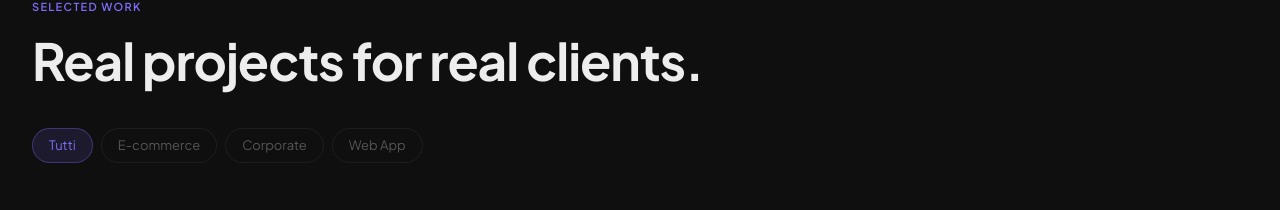
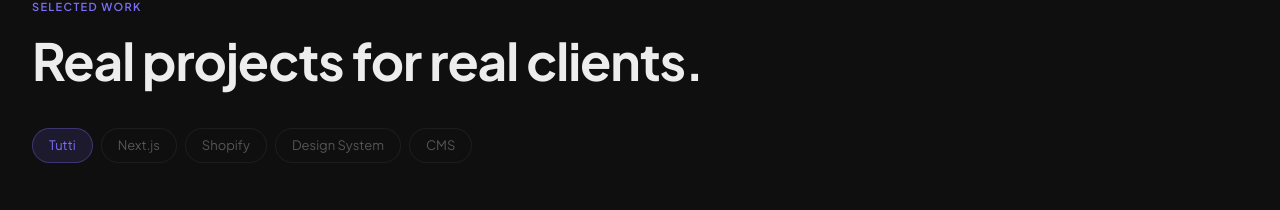
Before and after one commit to GabChrome/agenzia-web-claudecode, a Next.js app: page /en in a window 1280 px wide. Shown: the part 1538-1748 px from the top of the page. Built offline with nearby package versions, Linux system fonts and the light colour scheme; grey boxes are pictures that could not be loaded.

Commit message:
fix: portfolio tags extraction and remove static export for vercel compatibility

```diff
--- a/components/sections/Portfolio.tsx
+++ b/components/sections/Portfolio.tsx
@@ -25,13 +25,16 @@ export default function Portfolio() {
     category: string;
   }>;
 
-  // Assumiamo che ci sia una 'category' per filtrare, o usiamo un filtro fittizio per demo
-  const filters = ['Tutti', 'E-commerce', 'Corporate', 'Web App'];
+  // Estraiamo tutti i tag univoci dai progetti
+  const allTags = Array.from(new Set(projects.flatMap(p => p.tags)));
+  // Prendiamo i 4 tag più frequenti o usiamo una lista fissa se preferito.
+  // Per ora usiamo tutti i tag univoci se sono pochi, altrimenti i primi 4.
+  const filters = ['Tutti', ...allTags.slice(0, 4)];
   const [activeFilter, setActiveFilter] = useState('Tutti');
 
   const filteredProjects = activeFilter === 'Tutti'
     ? projects
-    : projects.filter(p => p.tags.includes(activeFilter) || p.name.includes(activeFilter));
+    : projects.filter(p => p.tags.includes(activeFilter));
 
   return (
     <section id="portfolio" style={{ padding: '120px 0', background: 'var(--surface-1)' }}>
--- a/next.config.mjs
+++ b/next.config.mjs
@@ -4,8 +4,6 @@ const withNextIntl = createNextIntlPlugin('./i18n.ts');
 
 /** @type {import('next').NextConfig} */
 const nextConfig = {
-  output: 'export',
-  trailingSlash: true,
   images: {
     unoptimized: true,
   },
```
